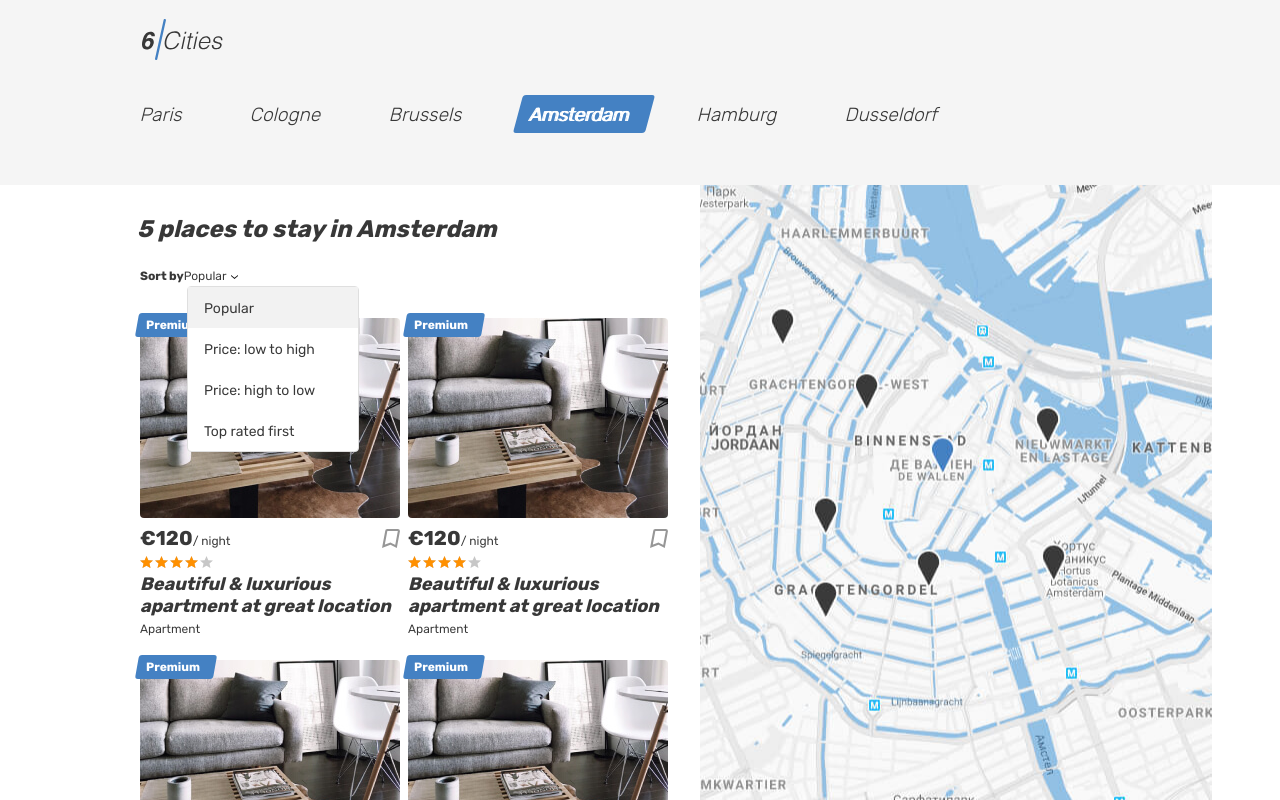
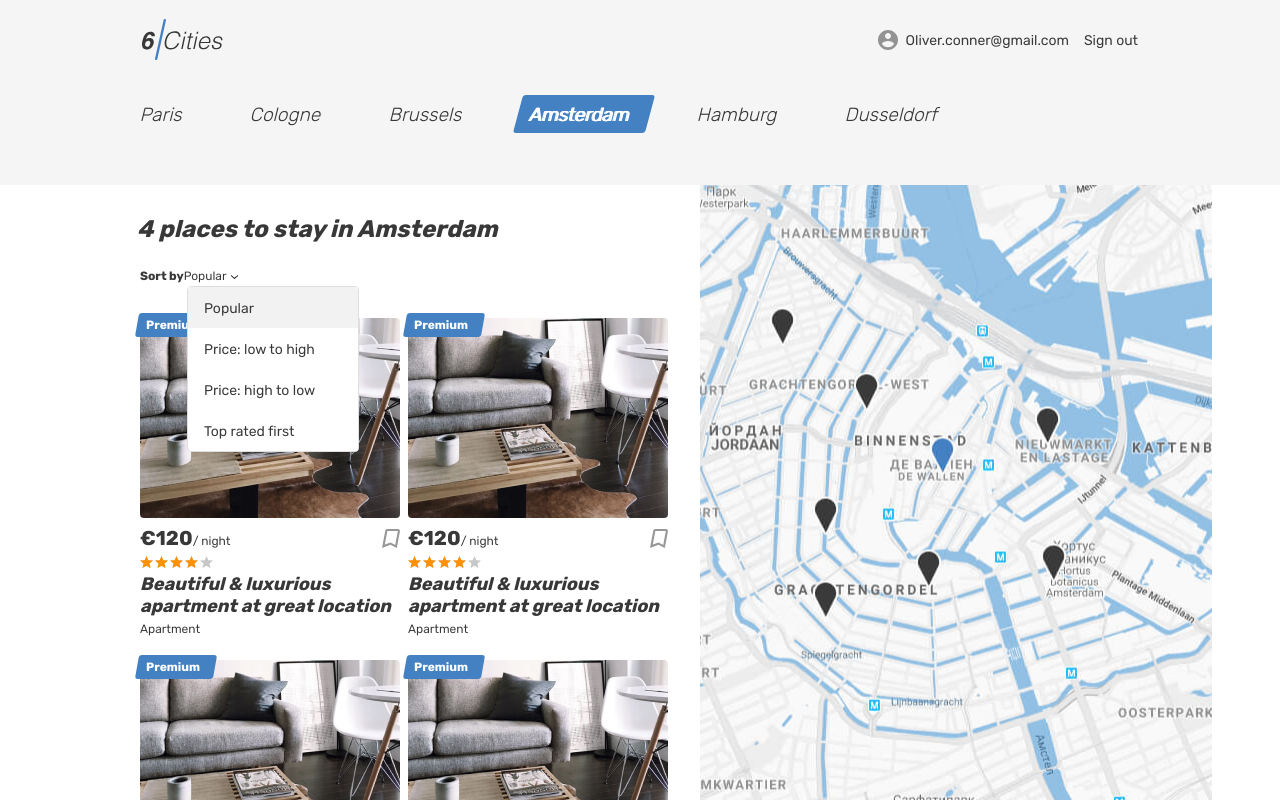
Before and after one commit to PapkaRimskyi/581501-six-cities-9, a React (Create React App) app in the folder project/: page / in a window 1280 px wide. Built offline with nearby package versions, Linux system fonts and the light colour scheme.

Commit message:
PlacesList component, state for hoveredCard

```diff
--- a/project/src/components/app/app.tsx
+++ b/project/src/components/app/app.tsx
@@ -13,14 +13,16 @@ import PrivateRoute from '../private-route/private-route';
 import ROUTES_PATHS from './routes-paths';
 import PAGE_MODIFICATION from './page-modification';
 
+import OfferType from '../../types/offerType';
+
 type AppProps = {
-  arendaOfferData: number[],
+  arendaOfferData: OfferType[],
 };
 
 function App({ arendaOfferData }: AppProps): JSX.Element {
   const { pathname } = useLocation();
 
-  const authStatus = false;
+  const authStatus = true;
 
   const definePageContainerModificator = (path: string) => {
     switch(path) {
--- a/project/src/components/place-card/place-card.tsx
+++ b/project/src/components/places-list/place-card/place-card.tsx
@@ -1,18 +1,26 @@
-function PlaceCard(): JSX.Element {
+import OfferType from '../../../types/offerType';
+
+type PlaceCardProps = {
+  cardInfo: OfferType,
+  onMouseEnterHandler: () => void,
+  onMouseLeaveHandler: () => void,
+}
+
+function PlaceCard({ cardInfo, onMouseEnterHandler, onMouseLeaveHandler }: PlaceCardProps): JSX.Element {
   return (
-    <article className="cities__place-card place-card">
+    <article className="cities__place-card place-card" onMouseEnter={onMouseEnterHandler} onMouseLeave={onMouseLeaveHandler}>
       <div className="place-card__mark">
-        <span>Premium</span>
+        <span>{cardInfo.mark}</span>
       </div>
       <div className="cities__image-wrapper place-card__image-wrapper">
         <a href="#">
-          <img className="place-card__image" src="./img/apartment-01.jpg" width="260" height="200" alt="Place image" />
+          <img className="place-card__image" src={cardInfo.imgSrc} width="260" height="200" alt="Place image" />
         </a>
       </div>
       <div className="place-card__info">
         <div className="place-card__price-wrapper">
           <div className="place-card__price">
-            <b className="place-card__price-value">&euro;120</b>
+            <b className="place-card__price-value">&euro;{cardInfo.price}</b>
             <span className="place-card__price-text">&#47;&nbsp;night</span>
           </div>
           <button className="place-card__bookmark-button button" type="button">
@@ -24,14 +32,14 @@ function PlaceCard(): JSX.Element {
         </div>
         <div className="place-card__rating rating">
           <div className="place-card__stars rating__stars">
-            <span style={{ width: '80%' }}></span>
+            <span style={{ width: `${20 * cardInfo.raiting}%` }}></span>
             <span className="visually-hidden">Rating</span>
           </div>
         </div>
         <h2 className="place-card__name">
-          <a href="#">Beautiful &amp; luxurious apartment at great location</a>
+          <a href="#">{cardInfo.description}</a>
         </h2>
-        <p className="place-card__type">Apartment</p>
+        <p className="place-card__type">{cardInfo.type}</p>
       </div>
     </article>
   );
--- /dev/null
+++ b/project/src/components/places-list/places-list.tsx
@@ -0,0 +1,36 @@
+import { useState } from 'react';
+
+import PlaceCard from './place-card/place-card';
+
+import OfferType from '../../types/offerType';
+
+type PlacesList = {
+  arendaOfferData: OfferType[],
+}
+
+function PlacesList({ arendaOfferData }: PlacesList) {
+  const [hoveredCard, setHoveredCard] = useState<number | null>(null);
+
+  function onMouseEnterHandler(id: number) {
+    setHoveredCard(id);
+  }
+
+  function onMouseLeaveHandler() {
+    setHoveredCard(null);
+  }
+
+  return (
+    <div className="cities__places-list places__list tabs__content">
+      {arendaOfferData.map((cardInfo) =>
+        <PlaceCard
+          key={cardInfo.id}
+          cardInfo={cardInfo}
+          onMouseEnterHandler={() => onMouseEnterHandler(cardInfo.id)}
+          onMouseLeaveHandler={onMouseLeaveHandler}
+        />
+      )}
+    </div>
+  );
+}
+
+export default PlacesList;
--- a/project/src/index.tsx
+++ b/project/src/index.tsx
@@ -4,12 +4,12 @@ import { BrowserRouter as Router } from 'react-router-dom';
 
 import App from './components/app/app';
 
-const ARENDA_OFFER_DATA = [0, 1, 2, 3, 4];
+import offersMocks from "./mocks/offers";
 
 ReactDOM.render(
   <React.StrictMode>
     <Router>
-      <App arendaOfferData={ARENDA_OFFER_DATA} />
+      <App arendaOfferData={offersMocks} />
     </Router>
   </React.StrictMode>,
   document.getElementById('root'));
--- /dev/null
+++ b/project/src/mocks/offers.ts
@@ -0,0 +1,40 @@
+const offersMocks = [
+  {
+    id: 1,
+    mark: 'Premium',
+    imgSrc: './img/apartment-01.jpg',
+    price: 120,
+    raiting: 4,
+    description: 'Beautiful & luxurious apartment at great location',
+    type: 'Apartment',
+  },
+  {
+    id: 2,
+    mark: 'Premium',
+    imgSrc: './img/apartment-01.jpg',
+    price: 120,
+    raiting: 4,
+    description: 'Beautiful & luxurious apartment at great location',
+    type: 'Apartment',
+  },
+  {
+    id: 3,
+    mark: 'Premium',
+    imgSrc: './img/apartment-01.jpg',
+    price: 110,
+    raiting: 5,
+    description: 'Beautiful & luxurious apartment at great location',
+    type: 'Apartment',
+  },
+  {
+    id: 4,
+    mark: 'Premium',
+    imgSrc: './img/apartment-01.jpg',
+    price: 100,
+    raiting: 3,
+    description: 'Beautiful & luxurious apartment at great location',
+    type: 'Apartment',
+  },
+];
+
+export default offersMocks;
--- a/project/src/pages/main/main.tsx
+++ b/project/src/pages/main/main.tsx
@@ -1,9 +1,11 @@
 import CityList from '../../components/city-list/city-list';
 import Sorting from '../../components/sorting/sorting';
-import PlaceCard from '../../components/place-card/place-card';
+import PlacesList from '../../components/places-list/places-list';
+
+import OfferType from '../../types/offerType';
 
 type MainProps = {
-  arendaOfferData: number[],
+  arendaOfferData: OfferType[],
 };
 
 function Main({ arendaOfferData }: MainProps): JSX.Element {
@@ -19,9 +21,7 @@ function Main({ arendaOfferData }: MainProps): JSX.Element {
             <h2 className="visually-hidden">Places</h2>
             <b className="places__found">{arendaOfferData.length} places to stay in Amsterdam</b>
             <Sorting />
-            <div className="cities__places-list places__list tabs__content">
-              {arendaOfferData.map((_, i) => <PlaceCard key={`card-${_}`} />)}
-            </div>
+            <PlacesList arendaOfferData={arendaOfferData} />
           </section>
           <div className="cities__right-section">
             <section className="cities__map map"></section>
--- /dev/null
+++ b/project/src/types/offerType.ts
@@ -0,0 +1,11 @@
+type OfferType = {
+  id: number,
+  mark: string,
+  imgSrc: string,
+  price: number,
+  raiting: number,
+  description: string,
+  type: string,
+};
+
+export default OfferType;
```
Also changed, not shown: 1 other file (tests, documents, lock files or other folders).
